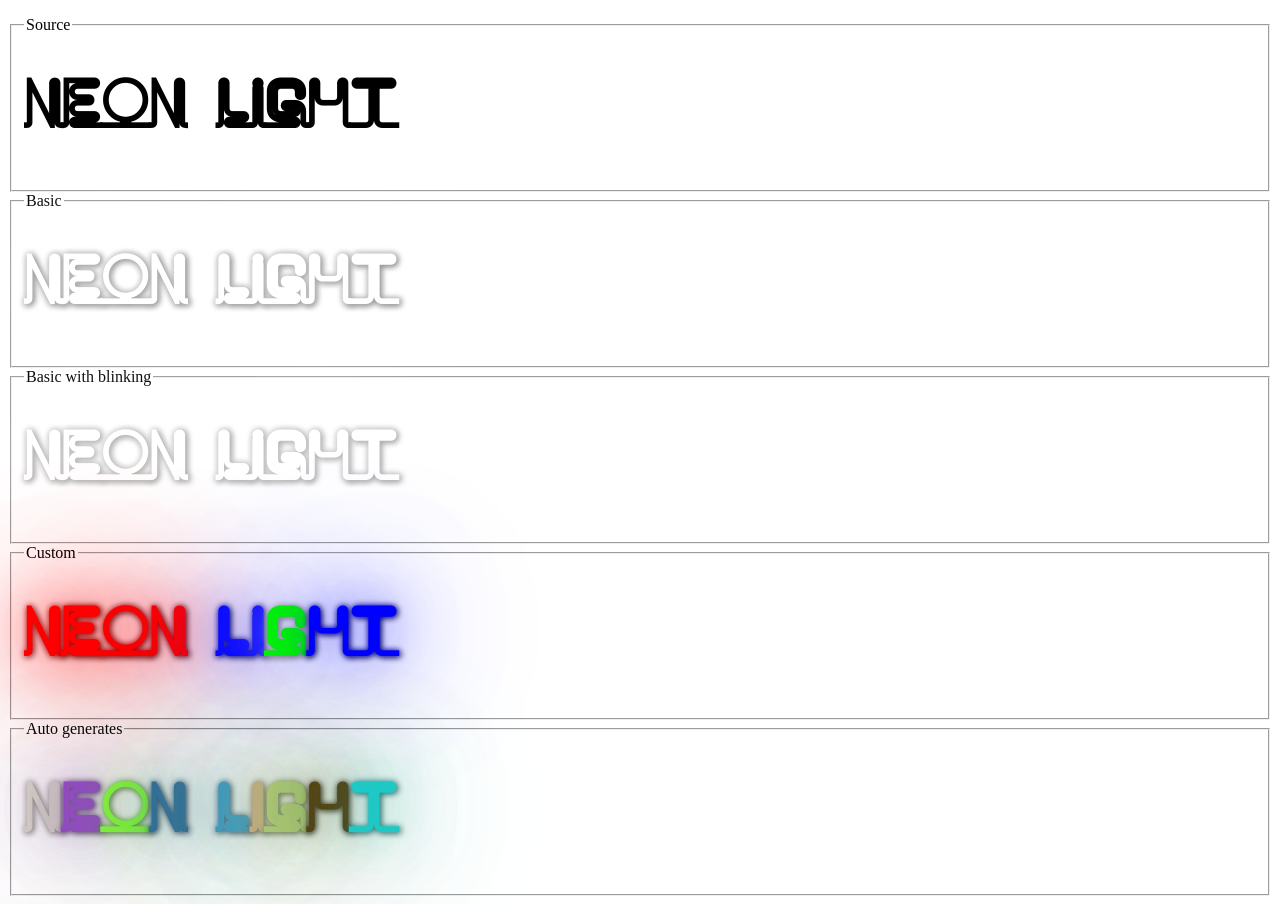
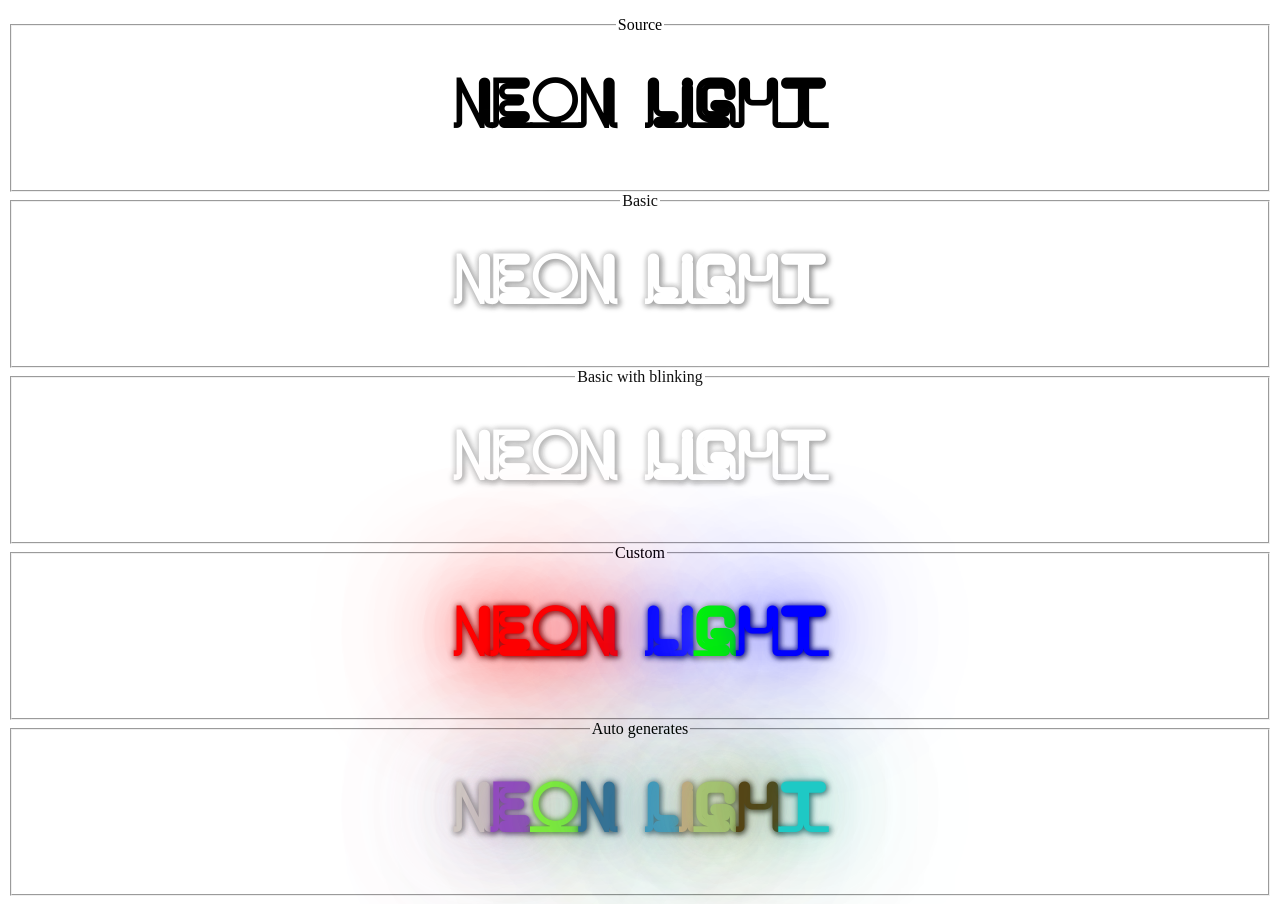
Before and after one commit to extempl/neon, a PHP site: page / in a window 1280 px wide. Shown: the part 34-938 px from the top of the page. Run offline with PHP 8.4, Linux system fonts and the light colour scheme; some libraries are stand-ins or nearby versions.

Commit message:
- without comment -

```diff
--- a/css/neon.css
+++ b/css/neon.css
@@ -24,3 +24,7 @@
 				0 0 2.4em rgba(255, 255, 255, .8),
 				.02em .02em  .1em rgba(0, 0, 0, 1);
 }
+
+.main-block {
+	text-align: center;
+}
```
Also changed, not shown: index.html (renamed from index.php), 1 other file.
